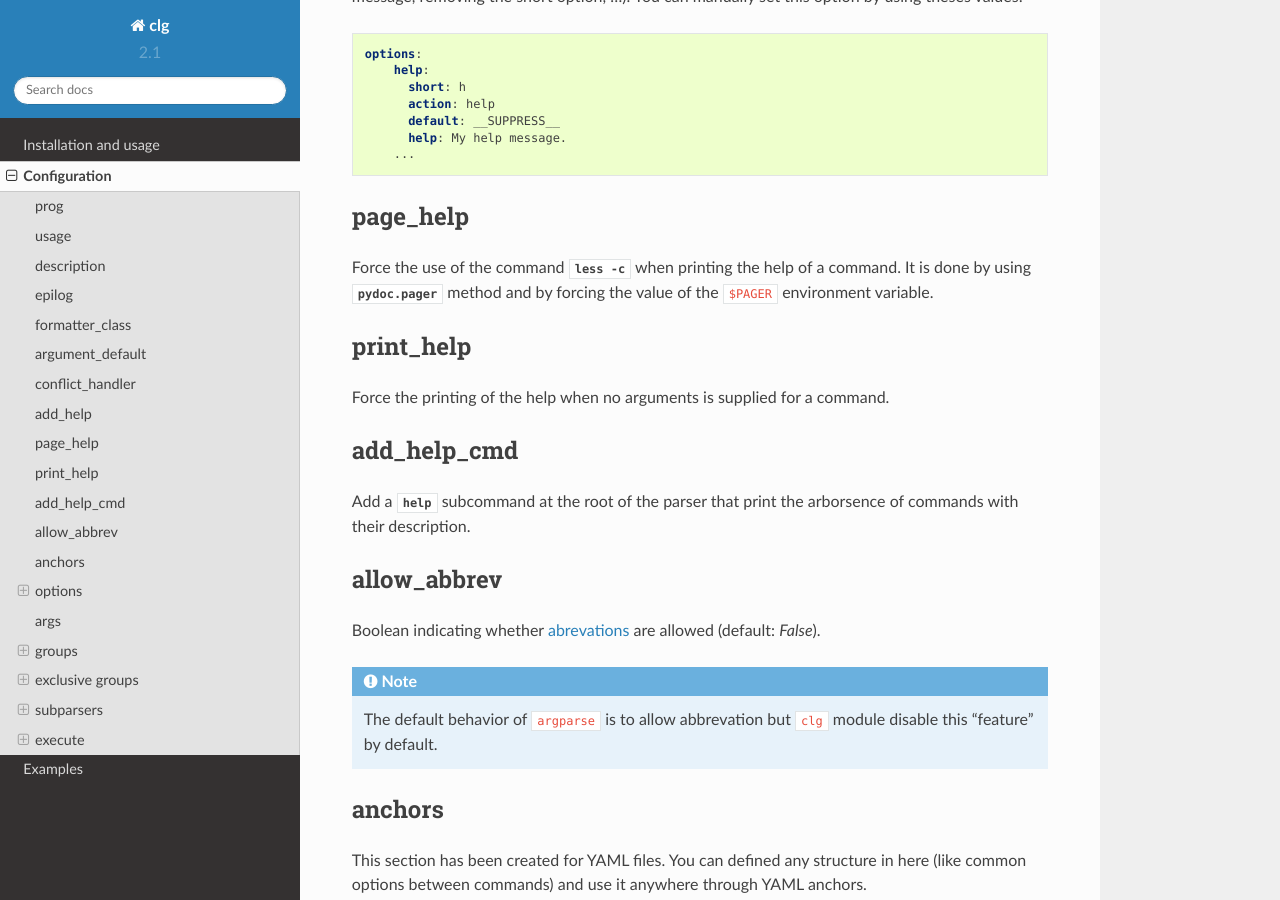
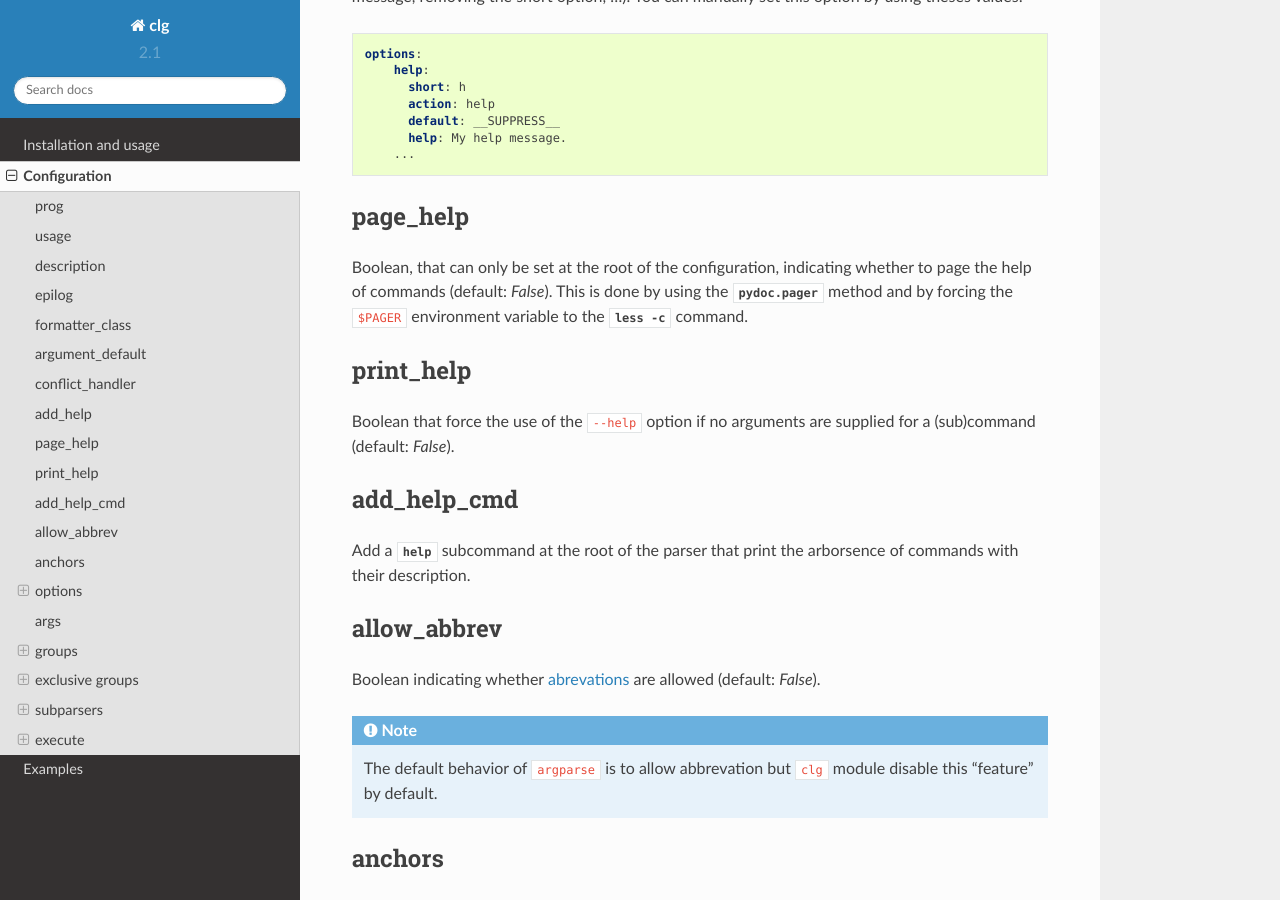
Before and after one commit to fmenabe/python-clg, a Sphinx documentation site: the page built from doc/source/configuration.rst, in a window 1280 px wide and 900 px high, scrolled down 2057 px. Built offline with Sphinx 7.4.7 and the Read the Docs theme 2.0.0, drawn with Linux system fonts in a browser that asks for light colours; some of the changed text lies outside the part shown.

Commit message:
Improve documentation for the recently added parameters.

```diff
--- a/doc/source/configuration.rst
+++ b/doc/source/configuration.rst
@@ -113,15 +113,17 @@ option, ...). You can manually set this option by using theses values:
 
 page_help
 ---------
-Force the use of the command `less -c` when printing the help of a command. It
-is done by using `pydoc.pager` method and by forcing the value of the ``$PAGER``
-environment variable.
+Boolean, that can only be set at the root of the configuration, indicating
+whether to page the help of commands (default: *False*). This is done by using
+the `pydoc.pager` method and by forcing the ``$PAGER`` environment variable to
+the `less -c` command.
 
 
 
 print_help
 ----------
-Force the printing of the help when no arguments is supplied for a command.
+Boolean that force the use of the ``--help`` option if no arguments are supplied
+for a (sub)command (default: *False*).
 
 
 
@@ -300,7 +302,7 @@ As for the types, you may need to defined some custom actions. The end of the
 action. For using it with ``clg`` you need to add it to the `ACTIONS` variable
 of the module.
 
-For example, to add an action that page help (using `less -c` command):
+For example, to add an action that page help (using the `less -c` command):
 
 *Python program*:
 
@@ -341,7 +343,7 @@ For example, to add an action that page help (using `less -c` command):
 
 
 .. note:: The `page_help` action is implemented and added by default in the
-   ``clg`` module.
+   ``clg`` module so you can use it without redefining it.
 
 
 version
```
